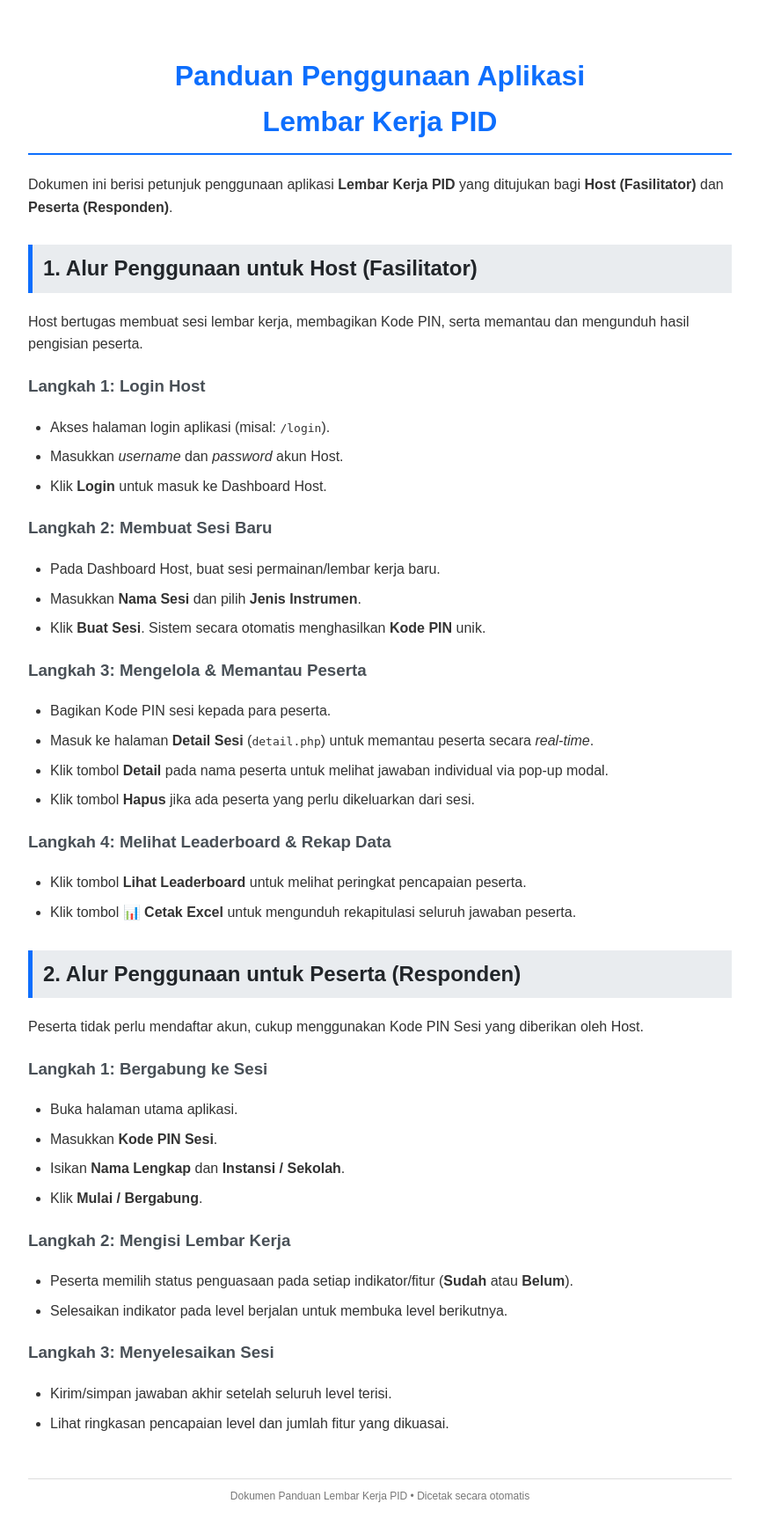
After one commit to gunturmisbahsedjati/lembar_kerja_pid, a PHP site: page /panduan in a window 1280 px wide. The commit adds this page. Shown: the whole page at 88% size, without its empty margins (208-1071 px from the left). Run offline with PHP 8.4, Linux system fonts and the light colour scheme.

Commit message:
tambah panduan aplikasi

```diff
--- a/src/detail.php
+++ b/src/detail.php
@@ -177,6 +177,8 @@ $respondents = $stmt_respondents->fetchAll();
     <link href="https://cdn.jsdelivr.net/npm/bootstrap@5.3.0/dist/css/bootstrap.min.css" rel="stylesheet">
     <!-- Pustaka SweetAlert2 -->
     <script src="https://cdn.jsdelivr.net/npm/sweetalert2@11"></script>
+    <link rel="icon" type="image/x-icon" href="logo.png" />
+    <link rel="apple-touch-icon" href="logo.png">
 </head>
 
 <body class="bg-light">
--- a/src/host.php
+++ b/src/host.php
@@ -75,6 +75,8 @@ $sessions = $pdo->query("
     <meta charset="UTF-8">
     <title>Dashboard Host - Kelola PIN Key</title>
     <link href="https://cdn.jsdelivr.net/npm/bootstrap@5.3.0/dist/css/bootstrap.min.css" rel="stylesheet">
+    <link rel="icon" type="image/x-icon" href="logo.png" />
+    <link rel="apple-touch-icon" href="logo.png">
 </head>
 
 <body class="bg-light">
--- a/src/index.php
+++ b/src/index.php
@@ -40,6 +40,8 @@ if ($_SERVER['REQUEST_METHOD'] === 'POST') {
     <meta name="viewport" content="width=device-width, initial-scale=1.0">
     <title>Masuk Eksplorasi PID</title>
     <link href="https://cdn.jsdelivr.net/npm/bootstrap@5.3.0/dist/css/bootstrap.min.css" rel="stylesheet">
+    <link rel="icon" type="image/x-icon" href="logo.png" />
+    <link rel="apple-touch-icon" href="logo.png">
     <style>
         /* Animasi Background Gradient Purple to Blue */
         body {
--- a/src/leaderboard.php
+++ b/src/leaderboard.php
@@ -91,6 +91,8 @@ if (isset($_GET['api']) && $session_id > 0) {
 <head>
     <meta charset="UTF-8">
     <title>Grafik Progres Eksplorasi PID</title>
+    <link rel="icon" type="image/x-icon" href="logo.png" />
+    <link rel="apple-touch-icon" href="logo.png">
     <link href="https://cdn.jsdelivr.net/npm/bootstrap@5.3.0/dist/css/bootstrap.min.css" rel="stylesheet">
     <!-- Pustaka Chart.js -->
     <script src="https://cdn.jsdelivr.net/npm/chart.js"></script>
@@ -100,7 +102,7 @@ if (isset($_GET['api']) && $session_id > 0) {
     <div class="container-fluid" style="max-width: 1200px;">
         <div class="d-flex justify-content-between align-items-center mb-4">
             <h2 class="fw-bold text-primary mb-0">Statistik Eksplorasi PID</h2>
-            <a href="index" class="btn btn-outline-secondary">← Kembali ke Beranda</a>
+            <a href="/" class="btn btn-outline-secondary">← Kembali ke Beranda</a>
         </div>
 
         <?php if ($current_session): ?>
--- a/src/login.php
+++ b/src/login.php
@@ -35,6 +35,8 @@ if ($_SERVER['REQUEST_METHOD'] === 'POST') {
     <meta charset="UTF-8">
     <title>Login Host / Pengajar</title>
     <link href="https://cdn.jsdelivr.net/npm/bootstrap@5.3.0/dist/css/bootstrap.min.css" rel="stylesheet">
+    <link rel="icon" type="image/x-icon" href="logo.png" />
+    <link rel="apple-touch-icon" href="logo.png">
 </head>
 
 <body class="bg-dark text-white d-flex align-items-center vh-100">
@@ -54,6 +56,7 @@ if ($_SERVER['REQUEST_METHOD'] === 'POST') {
                     <input type="password" name="password" class="form-control" required placeholder="Password">
                 </div>
                 <button type="submit" class="btn btn-warning w-100 fw-bold">Masuk</button>
+                <a href="panduan" target="_blank" class="btn btn-success w-100 fw-bold mt-2">Panduan</a>
             </form>
             <div class="text-center mt-3">
                 <a href="/" class="text-light text-decoration-none">← Kembali ke Halaman Peserta</a>
--- /dev/null
+++ b/src/panduan.php
@@ -0,0 +1,131 @@
+<!DOCTYPE html>
+<html lang="id">
+
+<head>
+    <meta charset="UTF-8">
+    <title>Panduan Penggunaan Aplikasi Lembar Kerja PID</title>
+    <link rel="icon" type="image/x-icon" href="logo.png" />
+    <link rel="apple-touch-icon" href="logo.png">
+    <style>
+        body {
+            font-family: Arial, sans-serif;
+            line-height: 1.6;
+            color: #333;
+            padding: 40px;
+            max-width: 800px;
+            margin: auto;
+        }
+
+        h1 {
+            color: #0d6efd;
+            border-bottom: 2px solid #0d6efd;
+            padding-bottom: 10px;
+            text-align: center;
+        }
+
+        h2 {
+            color: #212529;
+            background-color: #e9ecef;
+            padding: 8px 12px;
+            border-left: 5px solid #0d6efd;
+            margin-top: 30px;
+        }
+
+        h3 {
+            color: #495057;
+            margin-top: 20px;
+        }
+
+        ol,
+        ul {
+            padding-left: 25px;
+        }
+
+        li {
+            margin-bottom: 8px;
+        }
+
+        .footer {
+            margin-top: 50px;
+            text-align: center;
+            font-size: 12px;
+            color: #777;
+            border-top: 1px solid #ddd;
+            padding-top: 10px;
+        }
+
+        @media print {
+            body {
+                padding: 0;
+            }
+        }
+    </style>
+</head>
+
+<body>
+
+    <h1>Panduan Penggunaan Aplikasi<br>Lembar Kerja PID</h1>
+
+    <p>Dokumen ini berisi petunjuk penggunaan aplikasi <strong>Lembar Kerja PID</strong> yang ditujukan bagi <strong>Host (Fasilitator)</strong> dan <strong>Peserta (Responden)</strong>.</p>
+
+    <h2>1. Alur Penggunaan untuk Host (Fasilitator)</h2>
+    <p>Host bertugas membuat sesi lembar kerja, membagikan Kode PIN, serta memantau dan mengunduh hasil pengisian peserta.</p>
+
+    <h3>Langkah 1: Login Host</h3>
+    <ul>
+        <li>Akses halaman login aplikasi (misal: <code>/login</code>).</li>
+        <li>Masukkan <em>username</em> dan <em>password</em> akun Host.</li>
+        <li>Klik <strong>Login</strong> untuk masuk ke Dashboard Host.</li>
+    </ul>
+
+    <h3>Langkah 2: Membuat Sesi Baru</h3>
+    <ul>
+        <li>Pada Dashboard Host, buat sesi permainan/lembar kerja baru.</li>
+        <li>Masukkan <strong>Nama Sesi</strong> dan pilih <strong>Jenis Instrumen</strong>.</li>
+        <li>Klik <strong>Buat Sesi</strong>. Sistem secara otomatis menghasilkan <strong>Kode PIN</strong> unik.</li>
+    </ul>
+
+    <h3>Langkah 3: Mengelola & Memantau Peserta</h3>
+    <ul>
+        <li>Bagikan Kode PIN sesi kepada para peserta.</li>
+        <li>Masuk ke halaman <strong>Detail Sesi</strong> (<code>detail.php</code>) untuk memantau peserta secara <em>real-time</em>.</li>
+        <li>Klik tombol <strong>Detail</strong> pada nama peserta untuk melihat jawaban individual via pop-up modal.</li>
+        <li>Klik tombol <strong>Hapus</strong> jika ada peserta yang perlu dikeluarkan dari sesi.</li>
+    </ul>
+
+    <h3>Langkah 4: Melihat Leaderboard & Rekap Data</h3>
+    <ul>
+        <li>Klik tombol <strong>Lihat Leaderboard</strong> untuk melihat peringkat pencapaian peserta.</li>
+        <li>Klik tombol <strong>📊 Cetak Excel</strong> untuk mengunduh rekapitulasi seluruh jawaban peserta.</li>
+    </ul>
+
+    <h2>2. Alur Penggunaan untuk Peserta (Responden)</h2>
+    <p>Peserta tidak perlu mendaftar akun, cukup menggunakan Kode PIN Sesi yang diberikan oleh Host.</p>
+
+    <h3>Langkah 1: Bergabung ke Sesi</h3>
+    <ul>
+        <li>Buka halaman utama aplikasi.</li>
+        <li>Masukkan <strong>Kode PIN Sesi</strong>.</li>
+        <li>Isikan <strong>Nama Lengkap</strong> dan <strong>Instansi / Sekolah</strong>.</li>
+        <li>Klik <strong>Mulai / Bergabung</strong>.</li>
+    </ul>
+
+    <h3>Langkah 2: Mengisi Lembar Kerja</h3>
+    <ul>
+        <li>Peserta memilih status penguasaan pada setiap indikator/fitur (<strong>Sudah</strong> atau <strong>Belum</strong>).</li>
+        <li>Selesaikan indikator pada level berjalan untuk membuka level berikutnya.</li>
+    </ul>
+
+    <h3>Langkah 3: Menyelesaikan Sesi</h3>
+    <ul>
+        <li>Kirim/simpan jawaban akhir setelah seluruh level terisi.</li>
+        <li>Lihat ringkasan pencapaian level dan jumlah fitur yang dikuasai.</li>
+    </ul>
+
+    <div class="footer">
+        Dokumen Panduan Lembar Kerja PID &bull; Dicetak secara otomatis
+    </div>
+
+</body>
+
+</html>
--- a/src/play.php
+++ b/src/play.php
@@ -88,6 +88,8 @@ if ($_SERVER['REQUEST_METHOD'] === 'POST') {
     <link href="https://cdn.jsdelivr.net/npm/bootstrap@5.3.0/dist/css/bootstrap.min.css" rel="stylesheet">
     <!-- Pustaka SweetAlert2 -->
     <script src="https://cdn.jsdelivr.net/npm/sweetalert2@11"></script>
+    <link rel="icon" type="image/x-icon" href="logo.png" />
+    <link rel="apple-touch-icon" href="logo.png">
 </head>
 
 <body class="bg-light p-4">
```
Also changed, not shown: src/logo.png (added).
